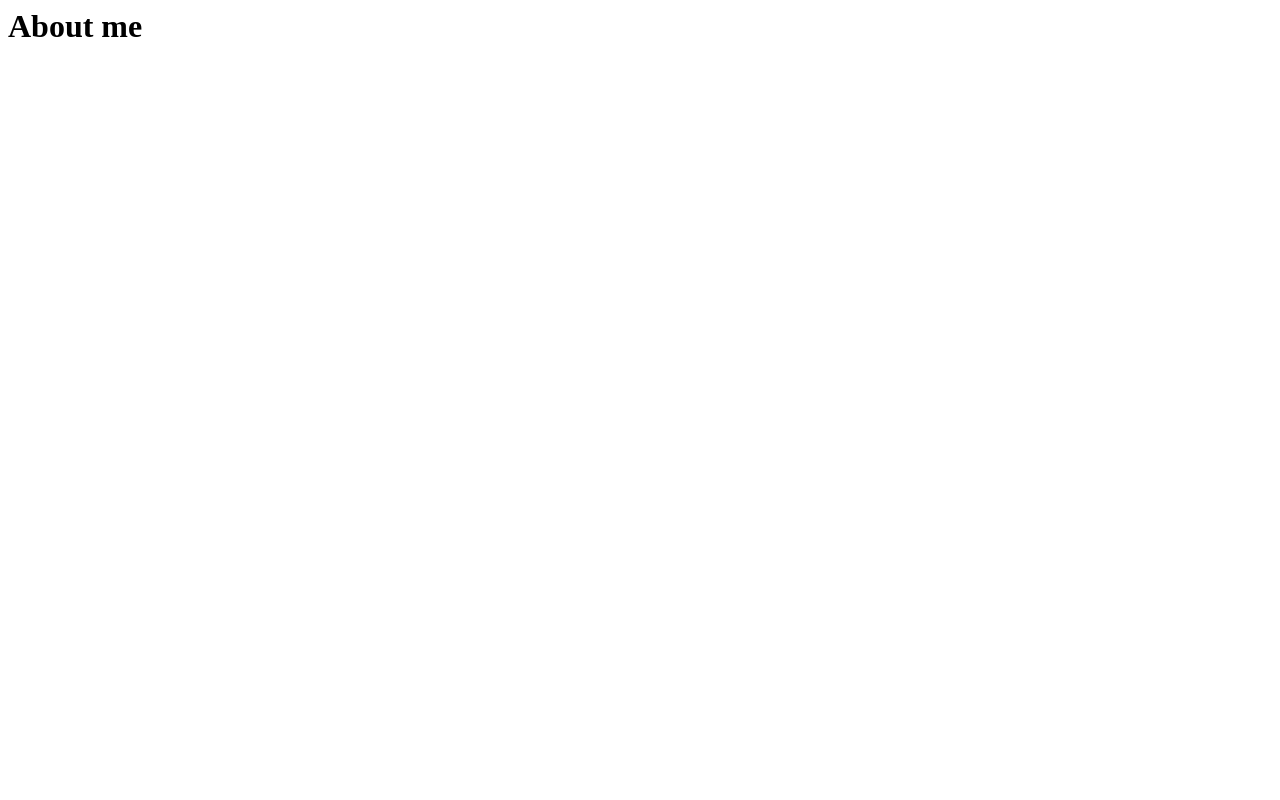
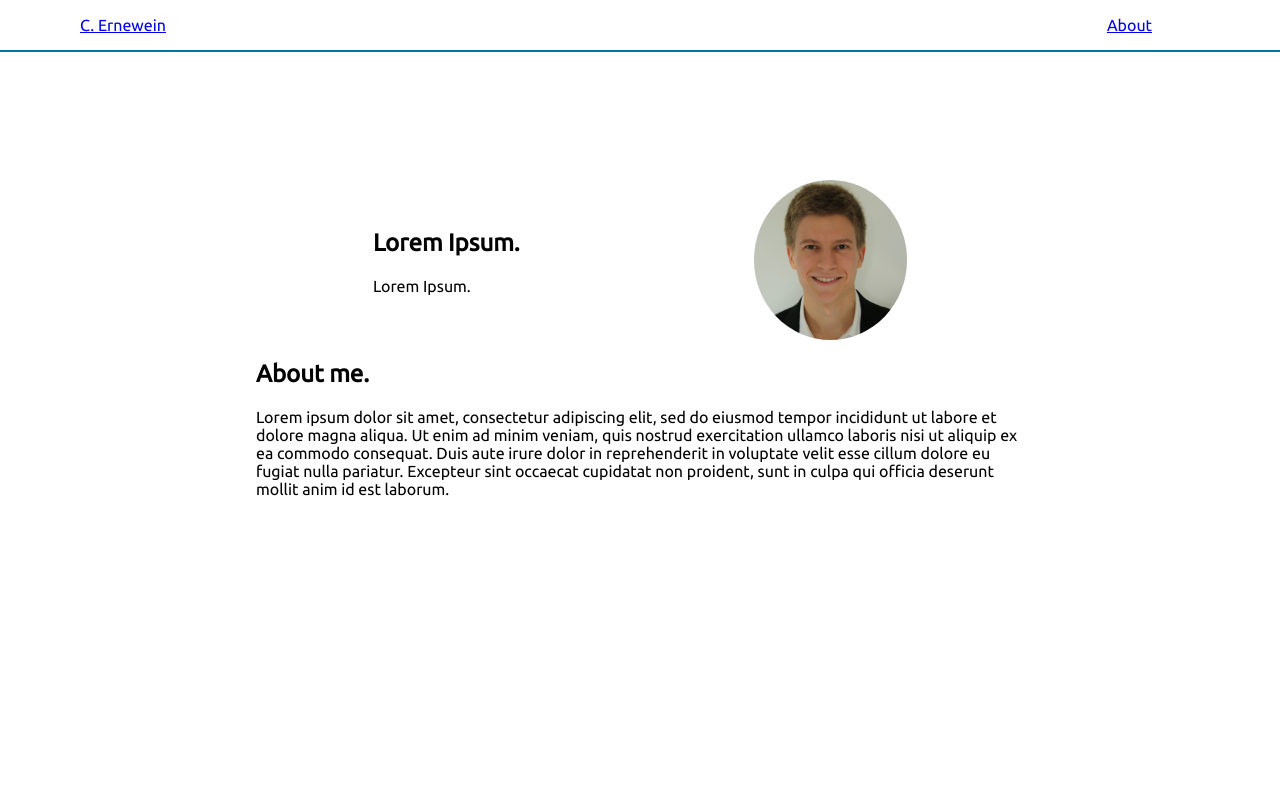
Before and after one commit to Cernewein/portfolio, a Flask app: page / in a window 1280 px wide. Before the commit the page is almost empty. Run offline with Flask 3, Linux system fonts and the light colour scheme.

Commit message:
add: index / Added very basic index page for portofolio website

```diff
--- /dev/null
+++ b/static/css/style.css
@@ -0,0 +1,53 @@
+
+:root{--white: "#ffffffff";
+    --gunmetal: hsla(196, 53%, 17%, 1);
+    --cambridge-blue: hsla(141, 13%, 51%, 1);
+    }
+
+body{
+    border: 0;
+    margin:0;
+    padding:0;
+}
+
+header,body,footer{
+    font-family: 'Ubuntu', sans-serif;
+}
+
+footer,
+nav {
+    display: flex;
+    flex-wrap: wrap;
+    flex-direction: row;
+    align-items: center;
+    justify-content: space-between;
+}
+
+nav{
+    opacity: 1;
+    margin-bottom: 10%;
+    border-bottom:2px solid rgb(0, 120, 156);
+    padding-left: 5em;
+    padding-right: 10%;
+}
+nav ul {
+    list-style-type: none;
+}
+
+.cv-image{
+    border-radius: 95%;
+    width: 20%;
+}
+
+.flex-div-around {
+    display: flex;
+    flex-wrap: wrap;
+    flex-direction: row;
+    align-items: center;
+    justify-content: space-around;
+}
+
+.main-div{
+    padding-right: 20%;
+    padding-left: 20%;
+}
--- /dev/null
+++ b/templates/base.html
@@ -0,0 +1,36 @@
+<!DOCTYPE html>
+<html lang="en">
+  <head>
+    <!-- Required meta tags -->
+    <meta charset="utf-8">
+    <meta name="viewport" content="width=device-width, initial-scale=1, shrink-to-fit=no">
+    <link rel="preconnect" href="https://fonts.googleapis.com">
+    <link rel="preconnect" href="https://fonts.gstatic.com" crossorigin>
+    <link href="https://fonts.googleapis.com/css?family=Ubuntu" rel="stylesheet">
+    <title>C. Ernewein</title>
+  </head>
+
+  <body>
+    <header>
+      <nav>
+        <a href="{{ url_for('index') }}">C. Ernewein</a>
+        <ul>
+            <li><a href="{{ url_for('index') }}">About</a></li>
+        </ul>
+      </nav>
+    </header>
+
+    <main>
+      <!-- child template -->
+      {% block content %}
+      {% endblock %}
+    </main>
+
+    <footer>
+
+    </footer>
+  </body>
+
+
+  <link rel="stylesheet" href="{{ url_for('static', filename='css/style.css') }}">
+</html>
--- a/templates/index.html
+++ b/templates/index.html
@@ -1 +1,36 @@
-<h1>About me</h1>
+{% extends "base.html" %}
+
+{% block content %}
+
+<div class = "main-div">
+    <section class = "flex-div-around">
+        <div>
+            <h1>
+                Lorem Ipsum.
+            </h1>
+            <p>
+                Lorem Ipsum.
+            </p>
+        </div>
+        <img class="cv-image"
+            src="{{ url_for('static', filename='img/photo_cv_cropped_square.jpg') }}"
+            alt="Profile picture.">
+    </section>
+
+    <section>
+        <h1>
+            About me.
+        </h1>
+
+        <p>
+            Lorem ipsum dolor sit amet, consectetur adipiscing elit, sed do eiusmod tempor incididunt ut labore et dolore magna aliqua.
+            Ut enim ad minim veniam, quis nostrud exercitation ullamco laboris nisi ut aliquip ex ea commodo consequat.
+            Duis aute irure dolor in reprehenderit in voluptate velit esse cillum dolore eu fugiat nulla pariatur.
+            Excepteur sint occaecat cupidatat non proident, sunt in culpa qui officia deserunt mollit anim id est laborum.
+        </p>
+
+    </section>
+
+</div>
+
+{% endblock %}
```
Also changed, not shown: static/img/photo_cv_cropped_square.jpg (added).
